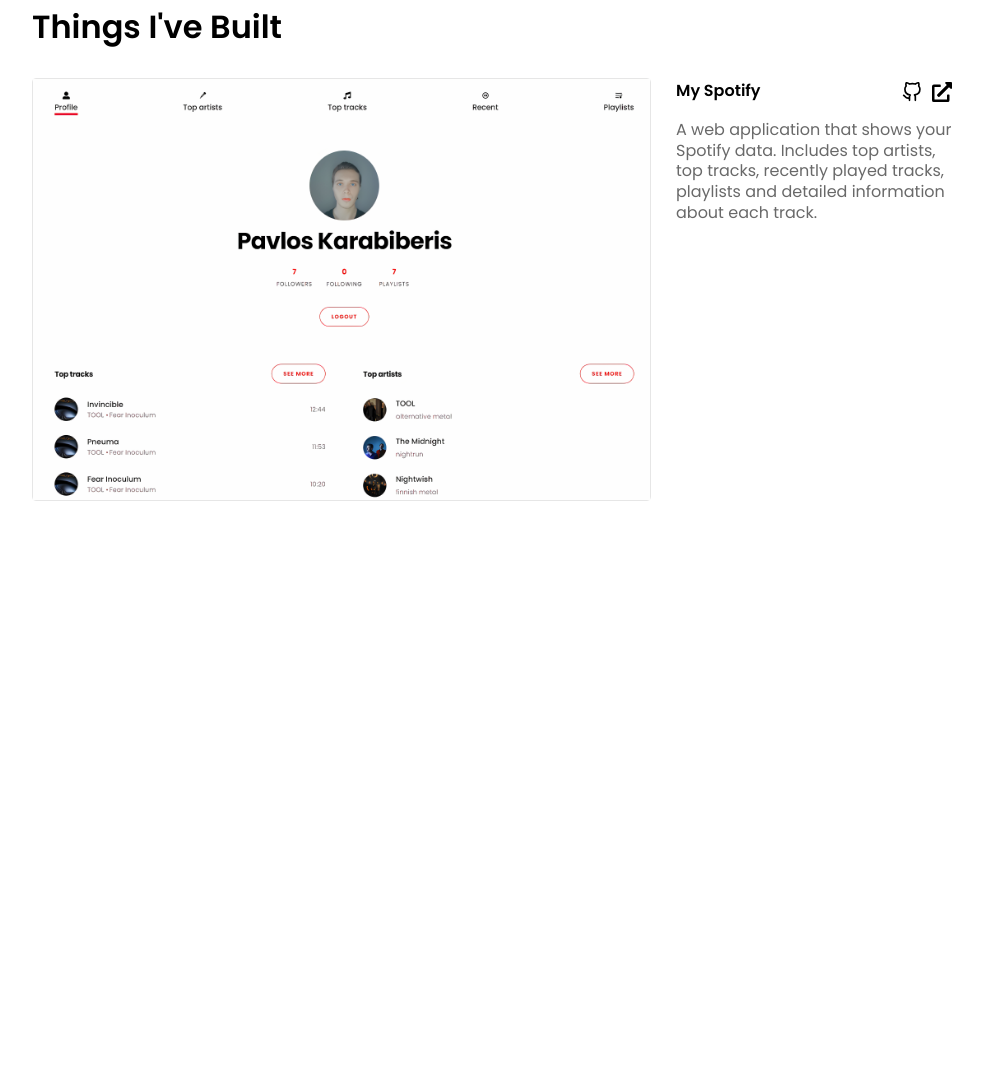
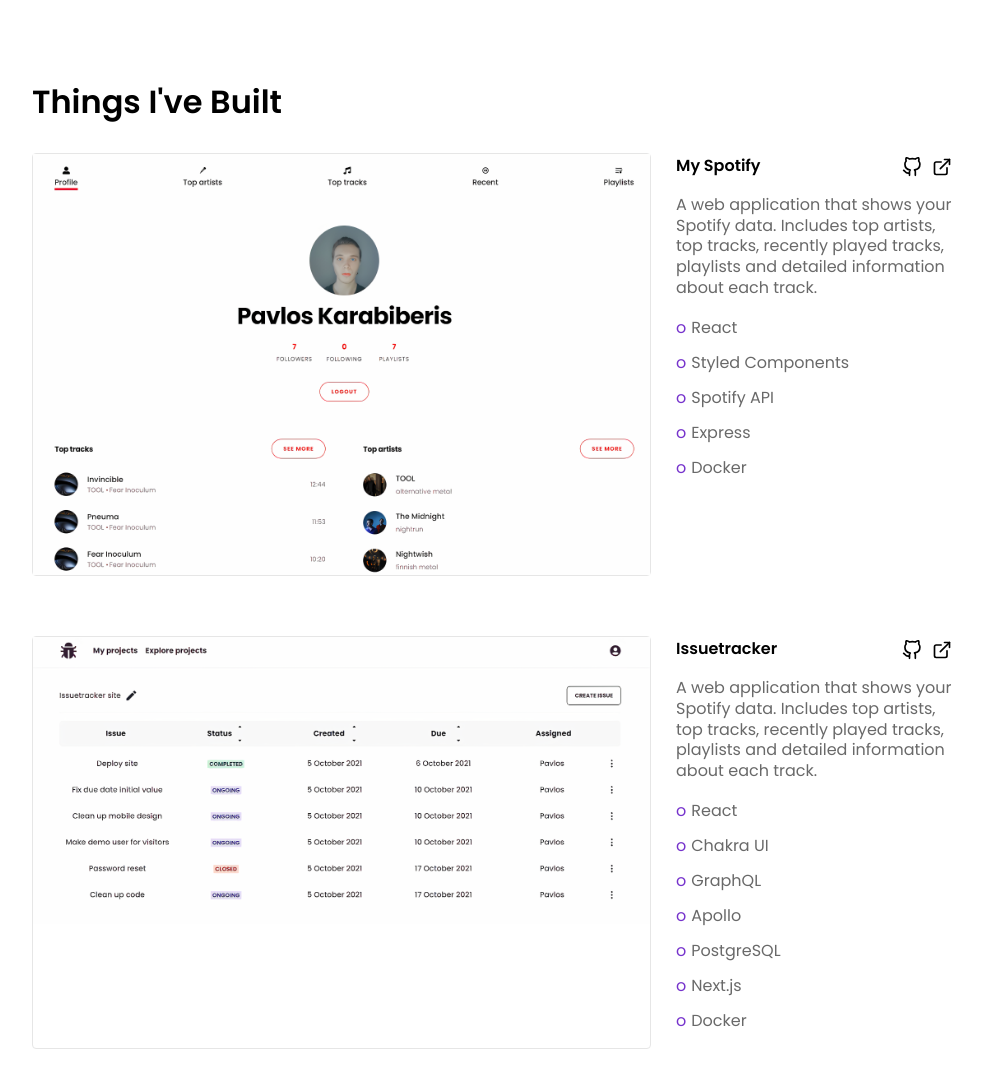
Before and after one commit to pkarabiberis/personalsite, a Gatsby site: page / in a window 1280 px wide. Shown: the part 1518-2606 px from the top of the page, without its empty margins (148-1131 px from the left). Before the commit the page ends 2089 px from the top, so only its background shows below. Built offline with nearby package versions, Linux system fonts and the light colour scheme; Gatsby itself is replaced by a stand-in of ours.

Commit message:
add projects

```diff
--- a/src/components/Projects.tsx
+++ b/src/components/Projects.tsx
@@ -4,10 +4,6 @@ import styled from 'styled-components';
 import { ExternalLink } from '../icons/ExternalLink';
 import { Github } from '../icons/Github';
 import theme from '../styles/theme';
-
-interface IconFill {
-  fill: boolean;
-}
 
 const ProjectSection = styled.section`
   margin-top: 50px;
@@ -16,10 +12,19 @@ const ProjectSection = styled.section`
     font-weight: 600;
     font-size: ${theme.fontSizes.md};
   }
+
+  @media (max-width: 768px) {
+    margin-top: 0;
+  }
 `;
 
 const ProjectContainer = styled.div`
   display: flex;
+  margin-bottom: 60px;
+
+  @media (max-width: 768px) {
+    display: block;
+  }
 `;
 
 const ProjectImage = styled.div`
@@ -28,6 +33,10 @@ const ProjectImage = styled.div`
   border-radius: 4px;
   transition-duration: 0.3s;
   border: 1px solid #e6e6e6;
+
+  &:hover {
+    transform: scale(1.03);
+  }
 `;
 
 const ProjectDescription = styled.div`
@@ -41,17 +50,40 @@ const ProjectDescription = styled.div`
     font-weight: 600;
     font-size: ${theme.fontSizes.base};
   }
+
+  li {
+    margin-bottom: 10px;
+    &:before {
+      content: 'o';
+      color: ${theme.colors.purple};
+      margin-right: 5px;
+    }
+
+    @media (max-width: 768px) {
+      ul {
+        display: flex;
+      }
+    }
+  }
+
+  @media (max-width: 768px) {
+    width: 100%;
+    margin: 20px auto;
+  }
 `;
 
-const Icon = styled.span<IconFill>`
+const Icon = styled.span`
   svg {
     width: 20px;
     height: 20px;
     margin-left: 10px;
 
     &:hover {
-      fill: ${({ fill }) => (fill ? theme.colors.purple : undefined)};
-      stroke: ${({ fill }) => (!fill ? theme.colors.purple : undefined)};
+      stroke: ${theme.colors.purple};
+    }
+
+    a {
+      text-decoration: none;
     }
   }
 `;
@@ -74,16 +106,28 @@ export const Projects = () => {
               href="https://my-spotify.karabiberisapps.com"
               target="_blank"
               rel="noreferrer"
-              className="project-link"
+              className="project-link text-link"
             >
               My Spotify
             </a>
             <div>
-              <Icon fill={false}>
-                <Github />
+              <Icon>
+                <a
+                  href="https://github.com/pkarabiberis/my-spotify-react"
+                  target="_blank"
+                  rel="noreferrer"
+                >
+                  <Github />
+                </a>
               </Icon>
-              <Icon fill={true}>
-                <ExternalLink />
+              <Icon>
+                <a
+                  href="https://my-spotify.karabiberisapps.com/"
+                  target="_blank"
+                  rel="noreferrer"
+                >
+                  <ExternalLink />
+                </a>
               </Icon>
             </div>
           </h1>
@@ -92,6 +136,68 @@ export const Projects = () => {
             artists, top tracks, recently played tracks, playlists and detailed
             information about each track.
           </p>
+          <ul>
+            <li>React</li>
+            <li>Styled Components</li>
+            <li>Spotify API</li>
+            <li>Express</li>
+            <li>Docker</li>
+          </ul>
+        </ProjectDescription>
+      </ProjectContainer>
+      <ProjectContainer>
+        <ProjectImage>
+          <StaticImage
+            alt="My Spotify project image"
+            src="../images/issuetracker.png"
+            quality={100}
+          />
+        </ProjectImage>
+        <ProjectDescription>
+          <h1>
+            <a
+              href="https://my-spotify.karabiberisapps.com"
+              target="_blank"
+              rel="noreferrer"
+              className="project-link text-link"
+            >
+              Issuetracker
+            </a>
+            <div>
+              <Icon>
+                <a
+                  href="https://github.com/pkarabiberis/my-spotify-react"
+                  target="_blank"
+                  rel="noreferrer"
+                >
+                  <Github />
+                </a>
+              </Icon>
+              <Icon>
+                <a
+                  href="https://my-spotify.karabiberisapps.com/"
+                  target="_blank"
+                  rel="noreferrer"
+                >
+                  <ExternalLink />
+                </a>
+              </Icon>
+            </div>
+          </h1>
+          <p>
+            A web application that shows your Spotify data. Includes top
+            artists, top tracks, recently played tracks, playlists and detailed
+            information about each track.
+          </p>
+          <ul>
+            <li>React</li>
+            <li>Chakra UI</li>
+            <li>GraphQL</li>
+            <li>Apollo</li>
+            <li>PostgreSQL</li>
+            <li>Next.js</li>
+            <li>Docker</li>
+          </ul>
         </ProjectDescription>
       </ProjectContainer>
     </ProjectSection>
--- a/src/components/Work.tsx
+++ b/src/components/Work.tsx
@@ -4,6 +4,7 @@ import theme from '../styles/theme';
 
 const WorkSection = styled.section`
   margin-top: 50px;
+  max-width: 500px;
 
   h2 {
     font-weight: 600;
@@ -52,7 +53,7 @@ export const Work = () => {
         <span className="company">
           &nbsp;@&nbsp;
           <a
-            className="company-link"
+            className="company-link text-link"
             href={'https://www.marjetas.fi'}
             target="_blank"
             rel="noreferrer"
@@ -77,7 +78,7 @@ export const Work = () => {
           &nbsp;@&nbsp;
           <a
             href={'https://www.frostbit.fi'}
-            className="company-link"
+            className="company-link text-link"
             target="_blank"
             rel="noreferrer"
           >
--- a/src/icons/ExternalLink.tsx
+++ b/src/icons/ExternalLink.tsx
@@ -2,14 +2,18 @@ import React from 'react';
 
 export const ExternalLink = () => (
   <svg
-    stroke="currentColor"
-    fill="currentColor"
-    strokeWidth="0"
-    viewBox="0 0 512 512"
-    height="1.2rem"
-    width="1.2rem"
     xmlns="http://www.w3.org/2000/svg"
+    role="img"
+    viewBox="0 0 24 24"
+    fill="none"
+    stroke="black"
+    stroke-width="2"
+    stroke-linecap="round"
+    stroke-linejoin="round"
   >
-    <path d="M432,320H400a16,16,0,0,0-16,16V448H64V128H208a16,16,0,0,0,16-16V80a16,16,0,0,0-16-16H48A48,48,0,0,0,0,112V464a48,48,0,0,0,48,48H400a48,48,0,0,0,48-48V336A16,16,0,0,0,432,320ZM488,0h-128c-21.37,0-32.05,25.91-17,41l35.73,35.73L135,320.37a24,24,0,0,0,0,34L157.67,377a24,24,0,0,0,34,0L435.28,133.32,471,169c15,15,41,4.5,41-17V24A24,24,0,0,0,488,0Z"></path>
+    <title>External Link</title>
+    <path d="M18 13v6a2 2 0 0 1-2 2H5a2 2 0 0 1-2-2V8a2 2 0 0 1 2-2h6"></path>
+    <polyline points="15 3 21 3 21 9"></polyline>
+    <line x1="10" y1="14" x2="21" y2="3"></line>
   </svg>
 );
--- a/src/styles/GlobalStyle.ts
+++ b/src/styles/GlobalStyle.ts
@@ -20,7 +20,7 @@ const GlobalStyle = createGlobalStyle`
     font-family: "Poppins";
   }
 
-  a {
+  .text-link {
       display: inline-block;
       text-decoration: none;
       color: inherit;
@@ -28,6 +28,8 @@ const GlobalStyle = createGlobalStyle`
       border-bottom: 1px solid transparent;
       transition: .3s;
   }
+
+
 
   .project-link {
       &:hover {
```
Also changed, not shown: src/images/issuetracker.png (added). Lines whose indentation alone changed are shown as unchanged.
